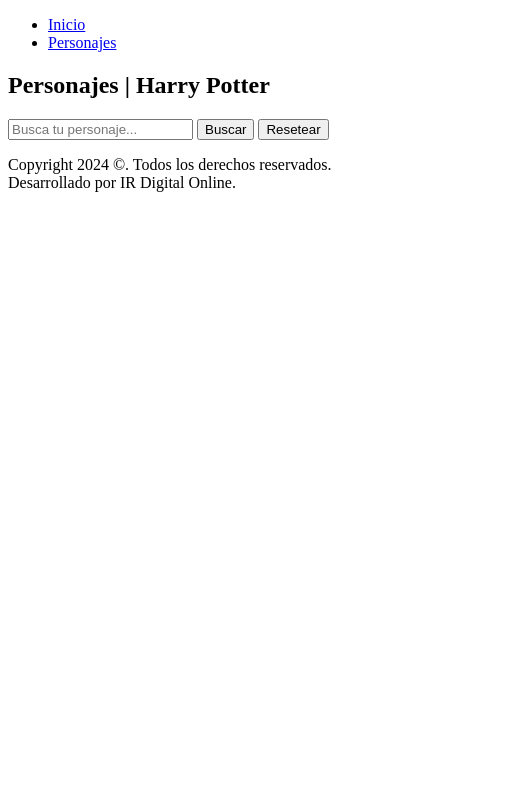
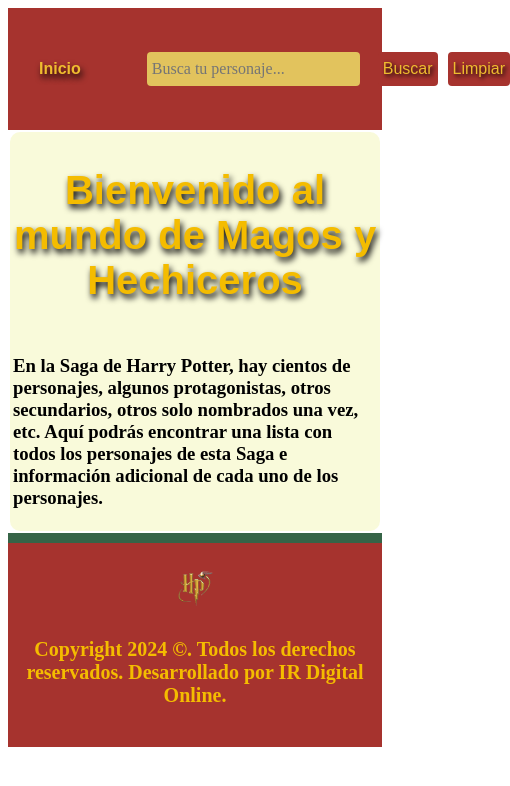
Before and after one commit to ingridromi/ingridromi-TP2-UTNfullstack, a plain HTML site: page personajes.html in a window 390 px wide. Shown: the whole page, 510 px wide, since content can reach past the window. Drawn offline with Linux system fonts and the light colour scheme; no server answers; a web font is replaced by a local one.

Commit message:
corrección de diseño

```diff
--- a/css/personajes.css
+++ b/css/personajes.css
@@ -0,0 +1,204 @@
+:root {
+    --color-primario: #a6332e;
+}
+
+:root {
+    --color-secundario: #efbc2f;
+}
+
+:root {
+    --color-terciario: #366447
+}
+
+:root {
+    --color-cuaternario: white
+}
+
+body {
+
+
+    font-family: "Quattrocento", serif;
+    font-weight: 700;
+
+
+    box-sizing: border-box;
+}
+
+
+header {
+    background-color: var(--color-primario);
+    color: #f4bc00;
+    padding: 1em 0;
+}
+
+nav {
+    display: flex;
+    justify-content: space-between;
+    align-items: center;
+    background-color: var(--color-primario);
+    color: white;
+    padding: 2px 15px;
+}
+
+
+
+#buscador {
+    padding: 0.5em;
+
+    border-radius: 4px;
+    margin-right: 0.5em;
+    font-size: 1em;
+    width: 200px;
+}
+
+nav a {
+    font-family: 'Harry Potter', sans-serif;
+    color: var(--color-secundario);
+    text-decoration: none;
+    padding: 0.5em 1em;
+    transition: background-color 0.3s ease;
+    text-shadow: 2px 4px 6px #000000;
+}
+
+a:hover {
+    color: var(--color-cuaternario);
+}
+#icon{
+    font-size: 15px;
+    margin-right: 3px;
+}
+h1 {
+    font-family: 'Harry Potter', sans-serif;
+    text-shadow: 2px 2px 4px #000000;
+
+}
+
+#cabecera {
+    display: flex;
+    flex-direction: column;
+    justify-content: center;
+    background-color: rgba(240, 241, 161, 0.39);
+    border-radius: 10px;
+    margin: 2px;
+    padding: 3px;
+
+
+}
+
+#personajes {
+    display: grid;
+    grid-template-columns: repeat(4, 1fr);
+    grid: 40px;
+    padding: 5px;
+    background-color: var(--color-terciario);
+
+}
+#personajes :hover{
+    box-shadow: 2px 3px 4px #a6332e;
+    border-radius: 30px;
+}
+
+#not-found h1 {
+    font-family: 'Harry Potter', sans-serif;
+    padding: 100px;
+    text-align: center;
+    background-color: black;
+    margin: 0;
+}
+
+#card-personaje {
+    background-color: var(--color-secundario);
+    border-radius: 15px;
+    padding: 5px;
+    gap: 30px;
+    margin: 20px;
+    color: var(--color-primario);
+    text-align: justify;
+}
+
+
+
+main div img {
+    width: 100%;
+    height: auto;
+    border-radius: 50%;
+    box-shadow: 6px 8px 16px #000000;
+}
+
+h4 {
+    font-size: 25px;
+    align-items: center;
+}
+
+h1 {
+    color: #f4bc00;
+    text-align: center;
+    font-size: 40px;
+    text-shadow: 2px 4px 6px #000000;
+}
+
+#search-container {
+    display: flex;
+    flex-direction: row;
+    justify-content: space-between;
+    gap: 10px;
+    width: 500px;
+    padding: 10px;
+
+}
+
+#search-container input {
+    font-size: 16px;
+    width: 400px;
+    border-radius: 4px;
+    border: none;
+    padding-left: 5px;
+    font-family: "Quattrocento", serif;
+    background-color: #e2c35d;
+    border: none;
+}
+
+
+
+#search-container button {
+    font-size: 16px;
+    border-radius: 4px;
+    background-color: var(--color-primario);
+    color: var(--color-secundario);
+    border: none;
+    padding: 5px;
+    width: 100px;
+    text-shadow: 2px 2px 4px #000000;
+}
+
+#search-container button:hover {
+    background-color: #7e2d2d;
+}
+
+@media (max-width: 880px) {
+    #personajes {
+        grid-template-columns: repeat(3, 1fr);
+    }
+}
+
+@media (max-width: 480px) {
+    #personajes {
+        grid-template-columns: repeat(2, 1fr);
+    }
+
+    #search-container {
+        width: 300px;
+    }
+
+}
+
+footer {
+    background-color: var(--color-primario);
+    ;
+    color: #f4bc00;
+    text-align: center;
+    padding: 1em 0;
+    width: 100%;
+    bottom: 0;
+    font-size: 20px;
+}
--- a/css/styles.css
+++ b/css/styles.css
@@ -8,7 +8,9 @@
 }
 
 :root {
-    --color-primario: rgba(143, 9, 9, 0.849);
+    --color-primario:#a6332e;
+}
+:root{--color-secundario: #efbc2f;
 }
 
 body {
@@ -36,9 +38,10 @@
     width: 100vw;
     justify-content: flex-end;
     flex-direction: column;
-    padding: 2px 4px;
+    padding: 2px 20px;
 
-    color: yellow;
+
+    color: var(--color-secundario);
     font-family: 'Harry Potter', sans-serif;
 
 }
@@ -59,6 +62,7 @@
 
 nav h2 {
     font-size: 50px;
+    text-shadow: 2px 4px 6px #000000;
 }
 
 nav ul {
@@ -66,20 +70,31 @@
     justify-content: flex-end;
     padding: 0;
 }
+nav a{
+    font-family: 'Harry Potter', sans-serif;
+    text-shadow: 2px 2px 4px #000000;
+}
+nav ul li {
 
-nav ul li {
     margin: 0 1em;
-    color: yellow;
+    color: var(--color-secundario);
 }
 
 nav a:hover {
-    margin: 0 1em;
+
     color: white;
 }
 
 nav a {
-    color: yellow;
+    color: var(--color-secundario);
     text-decoration: none;
+}
+.contenedor-general{
+    flex-direction: column;
+    height: 100vh;
+}
+.contenedor-central{
+    flex: 1;
 }
 
 main {
@@ -91,12 +106,16 @@
 }
 h2{
     font-family: 'Harry Potter', sans-serif;
+    text-shadow: 2px 2px 4px #a6332e;
+
 }
 .intro{
-    font-family: 'Franklin Gothic Medium', 'Arial Narrow', Arial, sans-serif;
+    font-family: "Quattrocento", serif;
+    text-shadow: none;
 }
 li {
     text-align: justify;
+
 }
 
 div {
@@ -122,12 +141,12 @@
     box-shadow: 5px 8px 15px;
 
 }
-h2, p, ul{padding: 10px;
-margin: px;}
+h2, p, ul{padding: 5px;
+}
 
 footer {
     background-color: var(--color-primario);
-    color: yellow;
+    color:var(--color-secundario);
     text-align: center;
     padding: 1em 0;
     position: fixed;
@@ -147,7 +166,10 @@
         margin: 0.5em 0;
     }
 }
-
+footer {
+    padding: 0.5em 0;
+    text-shadow: 2px 2px 4px  #a6332e;
+}
 @media (max-width: 480px) {
     header {
         padding: 0.5em 0;
@@ -158,20 +180,14 @@
         align-items: center;
     }
 
-    nav ul li {
-        margin: 0.5em 0;
-    }
 
-    main {
-        padding: 0.5em;
-    }
+
+
 
     .main-section0 {
         display: flex;
         flex-direction: column;
     }
 
-    footer {
-        padding: 0.5em 0;
-    }
+
 }
--- a/fetch.js
+++ b/fetch.js
@@ -0,0 +1,69 @@
+const $personajesContainer = document.getElementById("personajes");
+const $noResults = document.getElementById("no-results");
+
+function createCardPersonaje(personaje) {
+  let srcImage;
+  if (personaje.image) {
+    srcImage = personaje.image;
+  } else {
+    srcImage = "./img/No_Image_Available.jpg";
+
+  }
+
+  $personajesContainer.innerHTML += `
+    <div id="card-personaje">
+      <img src="${srcImage}" alt="imagen de ${personaje.name}">
+      <h4>${personaje.name}</h4>
+      <p><strong>Género:</strong> ${personaje.gender}</p>
+      <p><strong>Fecha de Nacimiento:</strong> ${personaje.yearOfBirth}</p>
+      <p><strong>Raza:</strong> ${personaje.ancestry}</p>
+      <p><strong>Casa:</strong> ${personaje.house}</p>
+      <p><strong>Patronus:</strong> ${personaje.patronus}</p>
+    </div>
+  `;
+}
+
+function includeName(personaje, name) {
+  const str = personaje.name.toLowerCase();
+  if (str.includes(name.toLowerCase())) {
+    return personaje;
+  }
+}
+
+function fetching(name) {
+  $personajesContainer.innerHTML = "";
+  fetch("https://hp-api.onrender.com/api/characters")
+    .then((respuesta) => respuesta.json())
+    .then((data) => {
+      let personajes;
+      if (name) {
+        personajes = data.filter((personaje) => includeName(personaje, name));
+      } else {
+        personajes = data;
+      }
+
+      if (personajes.length > 0) {
+        personajes.forEach(createCardPersonaje);
+        $noResults.innerHTML = ``;
+      } else {
+        $personajesContainer.innerHTML = ``;
+        $noResults.innerHTML = `<h1>Nor found.</h1>`;
+      }
+    });
+}
+
+function refresh() {
+  const searchInput = document.getElementById('buscador');
+  searchInput.value = "";
+  fetching();
+}
+
+function search() {
+  const searchInput = document.getElementById('buscador');
+  if (searchInput.value) {
+    const searched = searchInput.value.toLowerCase();
+    fetching(searched);
+  }
+}
+
+fetching();
--- a/personajes.html
+++ b/personajes.html
@@ -4,37 +4,57 @@
     <meta charset="UTF-8">
     <meta name="viewport" content="width=device-width, initial-scale=1.0">
     <link rel="stylesheet" href="./css/personajes.css">
+    <link href="https://fonts.cdnfonts.com/css/harry-potter" rel="stylesheet">
     <title>Document</title>
 </head>
 <body>
     <header>
         <nav>
-          <ul>
-            <li><a href="/index.html">Inicio</a></li>
-            <li><a href="/personajes.html">Personajes</a></li>
-          </ul>
+
+            <div class="nav1">
+
+                <a href="index.html">Inicio</a>
+
+
+            </div>
+            <div class="nav2">
+            <ul>
+                <li id="search-container">
+                    <input type="text" id="buscador" placeholder="Busca tu personaje..." />
+                    <button onclick="search();">Buscar</button>
+                    <button onclick="refresh();">Limpiar</button>
+                </li>
+
+            </ul>
+        </div>
         </nav>
+
+
+
       </header>
 
       <main>
+
         <section id="cabecera">
 
-          <h1>Personajes | Harry Potter</h1>
 
-          <div id="search-container">
-            <input type="text" id="buscador" placeholder="Busca tu personaje..." />
-            <button onclick="search();">Buscar</button>
-            <button onclick="refresh();">Resetear</button>
-          </div>
+
+          <div><h1>Bienvenido al mundo de Magos y Hechiceros </h1></div>
+          <h3>En la Saga de Harry Potter, hay cientos de personajes, algunos protagonistas, otros secundarios, otros solo nombrados una vez, etc. Aquí podrás encontrar una lista con todos los personajes de esta Saga e información adicional de cada uno de los personajes. </h3>
+
+
         </section>
         <section>
-          <div id="no-results"></div>
+          <div id="not-found"></div>
           <div id="personajes"></div>
-          <script src="./fetch.js"></script>
+
+
         </section>
 
       </main>
+
       <footer>
+        <div> <img src="/img/hp-removebg-preview.png" id="hp" height="50px" width="50px"></div>
         <p>Copyright 2024 &copy;. Todos los derechos reservados. Desarrollado por IR Digital Online.</p>
     </footer>
 
```
Also changed, not shown: index.html (+7 -4 lines), img/No_Image_Available.jpg (added), img/castel.webp (deleted), img/castleWhite.png (added), img/hp-removebg-preview.ico (added), img/icons8-palacio-48.png (added), img/princess_15625734-removebg-preview.png (added), 1 other file.
